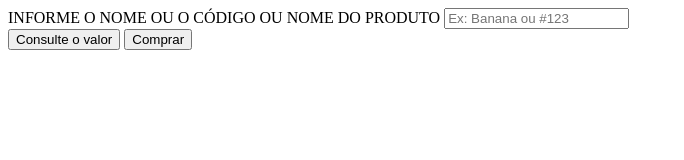
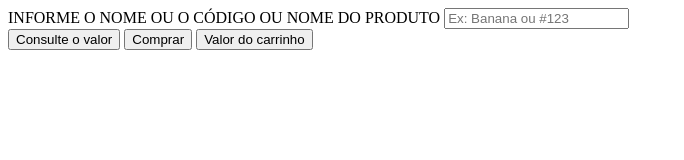
Before and after one commit to LeoSntos/Atvidades-modulo-1-semana-5, a plain HTML site: page index.html in a window 1280 px wide. Shown: the whole page, without its empty margins (0-684 px from the left). Drawn offline with Linux system fonts and the light colour scheme.

Commit message:
exercício 4

```diff
--- a/index.html
+++ b/index.html
@@ -18,6 +18,7 @@
 
         <button class="valor" onclick="consultar()">Consulte o valor</button>
         <button class="comprar" onclick="comprar()">Comprar</button>
+        <button class="valorCarrinho" onclick="consultarValor()">Valor do carrinho</button>
         <span id="preco"></span>
 
 
--- a/js/script.js
+++ b/js/script.js
@@ -40,7 +40,6 @@ function consultar() {
 
 // comprar
 
-
 let carrinho = []
 
 function comprar() {
@@ -64,3 +63,17 @@ function comprar() {
 
     console.log(carrinho)
 }
+
+// Consultar valor do carrinho
+let soma = 0
+
+function consultarValor() {
+    for (let i = 0; i < carrinho.length; i++) {
+        if (carrinho[i] !== undefined) {
+            soma += parseFloat(carrinho[i].preco.replace('R$ ', '').replace('Kg', '').replace(',', '.'));
+        }
+    }
+
+    console.log(soma.toFixed(2))
+
+}
```
